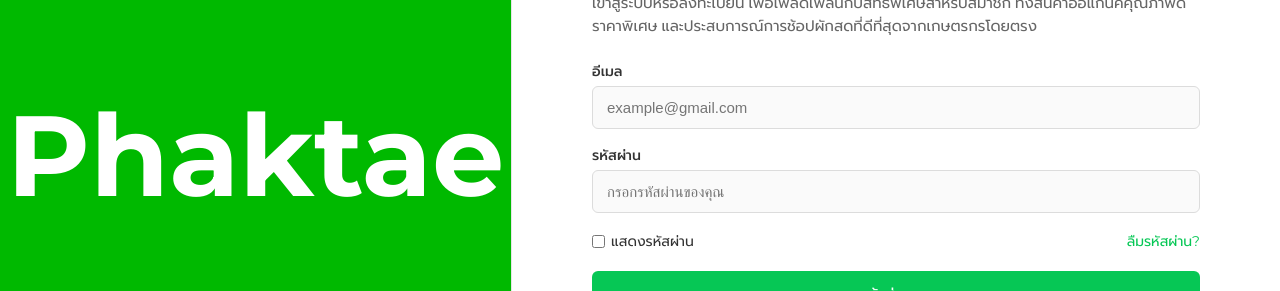
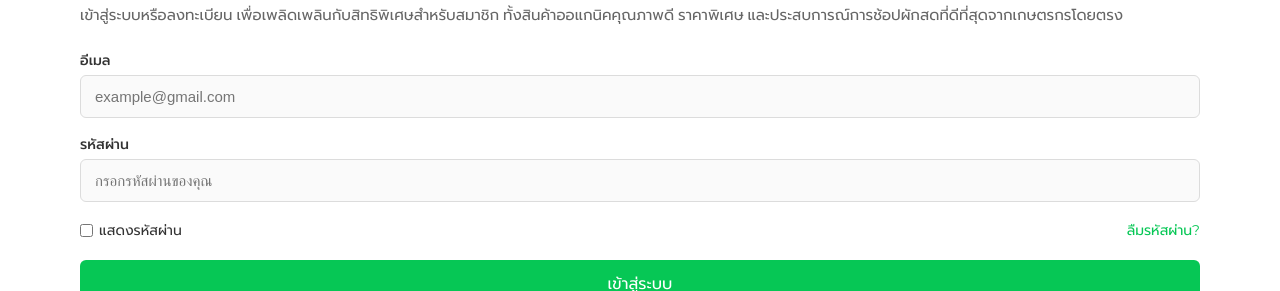
Before and after one commit to angelalemo/Hackathon_Group4, a React (Create React App) app: page /login in a window 1280 px wide. Shown: the part 288-579 px from the top of the page. Built offline with nearby package versions, Linux system fonts and the light colour scheme; no server answers; a web font is replaced by a local one.

Commit message:
finalv.2

```diff
--- a/src/frontend/Auth/Login/index.js
+++ b/src/frontend/Auth/Login/index.js
@@ -52,9 +52,6 @@
 
   return (
     <div className={className}>
-      <div className="login-left">
-      <h1 className="logo">Phaktae</h1>
-      </div>
 
       <div className="login-right">
         <h1 className="login-title">ยินดีต้อนรับกลับมา!</h1>
```
